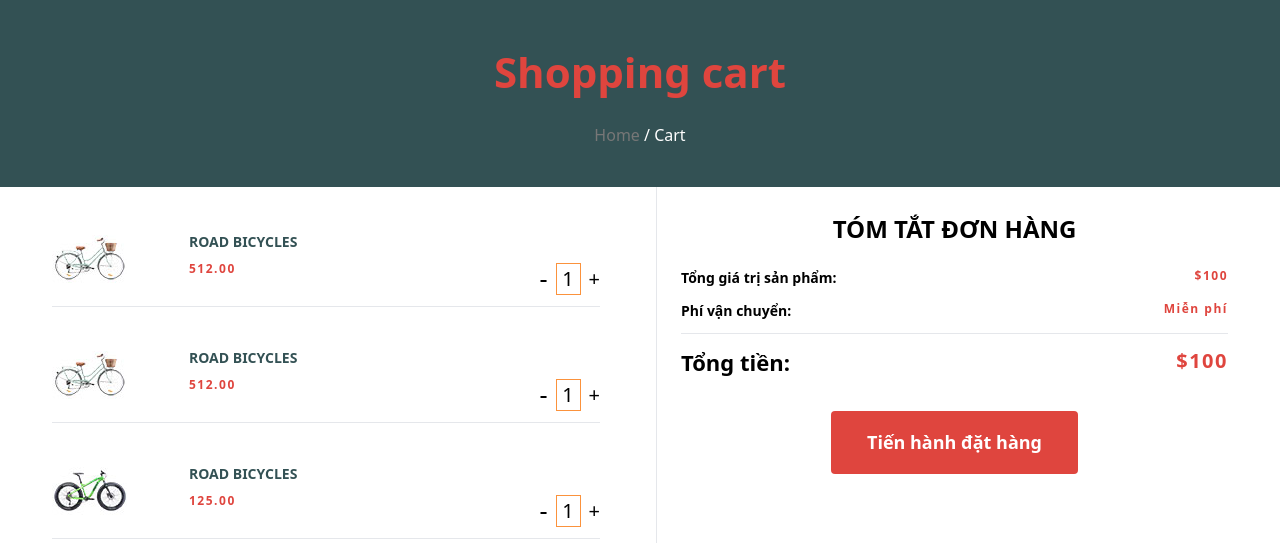
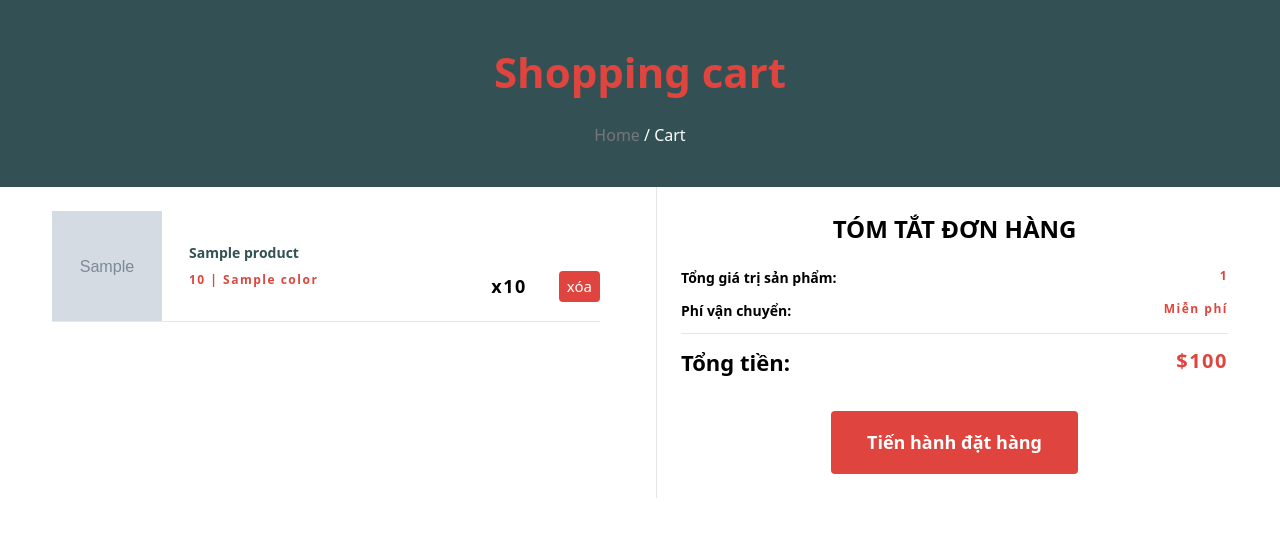
Before and after one commit to thangnq97/assignment-php2, a PHP site: template views/client/cart.php in a window 1280 px wide. Shown: the part 80-623 px from the top of the page. Run offline with PHP 8.4, Linux system fonts and the light colour scheme; the template is opened without the code that fills it: most values are stand-ins (such as "Sample title", 1, 10 or a date in 2020); grey boxes marked "Sample" are stand-in pictures; data that the repository does not hold is empty; some libraries are stand-ins or nearby versions; grey boxes are pictures that could not be loaded.

Commit message:
'upload'

```diff
--- a/public/index.php
+++ b/public/index.php
@@ -76,6 +76,7 @@ use App\Router;
     Router::get('/pages', [HomeController::class, 'pages']);
     Router::post('/add-cart', [HomeController::class, 'addCart']);
     Router::get('/cart', [HomeController::class, 'showCart']);
+    Router::get('/remove-cart', [HomeController::class, 'removeCart']);
 
     $router->resolve();
 ?>
--- a/views/client/cart.php
+++ b/views/client/cart.php
@@ -8,61 +8,34 @@
         <main class="grid grid-cols-2 gap-8 px-7">
             <!-- product -->
             <section class="flex flex-col gap-5 px-6 py-6">
-                <div class="grid grid-cols-4 border-b">
-                    <a href="#">
-                        <img src="./imgs/shopping1.jpg" alt="">
-                    </a>
-                    <div class="col-span-3 flex flex-col justify-center ">
-                        <h4 class="text-[14px] font-[600] text-[#335154] mt-3 mb-2">ROAD BICYCLES</h4>
-                        <div class=" flex justify-between">
-                            <p class="text-[#df453e] font-[600] text-[12px] text-[df453e] tracking-[1.5px]">512.00</p>
-                            <div class="flex items-center gap-2">
-                                <button class="item1_btn_sub text-[25px]">-</button>
-                                <input class="item1_input border w-[25px] outline-none border-orange-400 text-center text-[20px]" type="text" value="1">
-                                <button class="item1_btn_sum text-[20px]">+</button>
+                <?php foreach($data as $k => $v):?>
+                    <div class="grid grid-cols-4 border-b">
+                        <a href="">
+                            <img src="./imgs/<?php foreach($products as $pro){echo ($pro->id === $v['product_id']) ? $pro->image : '';}?>" class="w-[110px] h-[110px]" alt="">
+                        </a>
+                        <div class="col-span-3 flex flex-col justify-center ">
+                            <h4 class="text-[14px] font-[600] text-[#335154] mt-3 mb-2">
+                                <?php foreach($products as $pro) {
+                                    echo ($pro->id === $v['product_id']) ? $pro->name : '';
+                                }?>
+                            </h4>
+                            <div class=" flex justify-between">
+                                <p class="text-[#df453e] font-[600] text-[12px] text-[df453e] tracking-[1.5px]"><?= number_format($v['price'])?> | <?php foreach($colors as $color){echo ($color->id === $v['color_id']) ? $color->name : '';}?></p>
+                                <div class="flex items-center gap-8">
+                                    <p class="text-[#000] font-[600] text-[18px] text-[df453e] tracking-[1.5px]">x<?= $v['quantity']?></p>
+                                    <a href="./remove-cart?key=<?= $k?>" class="bg-[#df453e] text-white font-normal text-[15px] px-[8px] py-[4px] hover:bg-[#335154] hover:text-[#df453e] rounded">xóa</a>
+                                </div>
                             </div>
                         </div>
                     </div>
-                </div>
-                <div class="grid grid-cols-4 border-b">
-                    <a href="#">
-                        <img src="./imgs/shopping1.jpg" alt="">
-                    </a>
-                    <div class="col-span-3 flex flex-col justify-center ">
-                        <h4 class="text-[14px] font-[600] text-[#335154] mt-3 mb-2">ROAD BICYCLES</h4>
-                        <div class=" flex justify-between">
-                            <p class="text-[#df453e] font-[600] text-[12px] text-[df453e] tracking-[1.5px]">512.00</p>
-                            <div class="flex items-center gap-2">
-                                <button class="item1_btn_sub text-[25px]">-</button>
-                                <input class="item1_input border w-[25px] outline-none border-orange-400 text-center text-[20px]" type="text" value="1">
-                                <button class="item1_btn_sum text-[20px]">+</button>
-                            </div>
-                        </div>
-                    </div>
-                </div>
-                <div class="grid grid-cols-4 border-b">
-                    <a href="#">
-                        <img src="./imgs/shopping2.jpg" alt="">
-                    </a>
-                    <div class="col-span-3 flex flex-col justify-center ">
-                        <h4 class="text-[14px] font-[600] text-[#335154] mt-3 mb-2">ROAD BICYCLES</h4>
-                        <div class=" flex justify-between">
-                            <p class="text-[#df453e] font-[600] text-[12px] text-[df453e] tracking-[1.5px]">125.00</p>
-                            <div class="flex items-center gap-2">
-                                <button class="item2_btn_sub text-[25px]">-</button>
-                                <input class="item2_input border w-[25px] outline-none border-orange-400 text-center text-[20px]" type="text" value="1">
-                                <button class="item2_btn_sum text-[20px]">+</button>
-                            </div>
-                        </div>
-                    </div>
-                </div>
+                <?php endforeach?>
             </section>
             <!-- order -->
             <section class="border-l px-6 py-6">
                 <h3 class="text-center text-[24px] font-[600] uppercase mb-5">Tóm tắt đơn hàng</h3>
                 <div class="flex justify-between mb-3">
                     <p class="text-[14px] font-[600]">Tổng giá trị sản phẩm:</p>
-                    <p class="text-[#df453e] font-[600] text-[12px] text-[df453e] tracking-[1.5px]">$<span class="total_price1">100</span></p>
+                    <p class="text-[#df453e] font-[600] text-[12px] text-[df453e] tracking-[1.5px]"><span class="total_price"><?= number_format($total_price)?></span></p>
                 </div>
                 <div class="flex justify-between mb-3">
                     <p class="text-[14px] font-[600]">Phí vận chuyển:</p>
--- a/views/client/product-detail.php
+++ b/views/client/product-detail.php
@@ -17,7 +17,7 @@
                 <form action="./add-cart" method="POST" class="flex flex-col gap-[32px]">
                     <input type="hidden" name="product_id" value="<?= $product->id?>">
                     <div class="flex gap-5 items-center ">
-                        <select class="w-[150px] h-[30px]" name="color" id="color">
+                        <select class="w-[150px] h-[30px]" name="color_id" id="color">
                             <?php foreach($colors as $color):?>
                                 <option value="<?= $color->id?>"><?= $color->name?></option>
                             <?php endforeach?>
```
Also changed, not shown: app/controllers/HomeController.php (+25 -3 lines).
